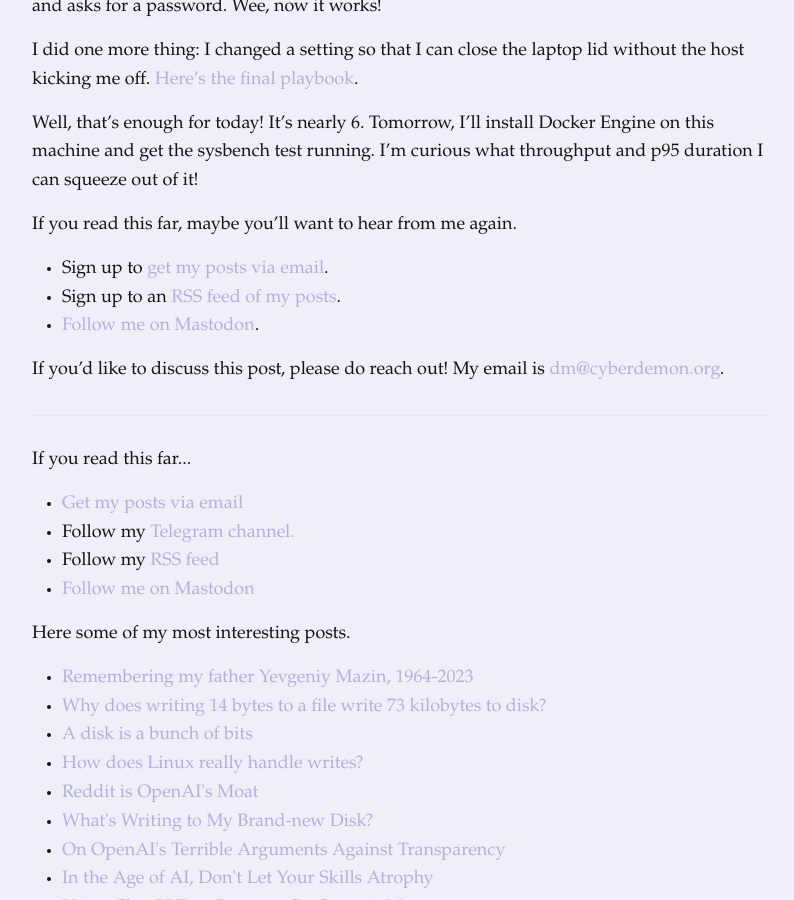
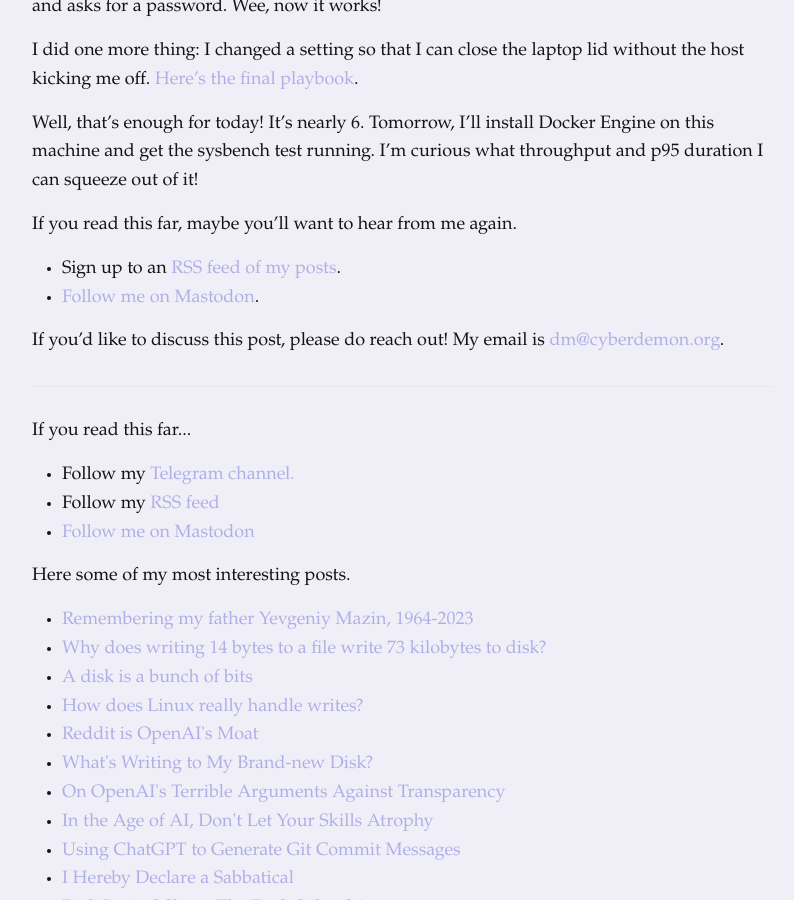
Before and after one commit to dmazin/dmazin.github.io, a Jekyll site: the page built from _posts/2023-03-07-lab.md, in a window 1280 px wide and 900 px high, scrolled down 5727 px. Shown: the whole window, without its empty margins (238-1032 px from the left). Built offline with Jekyll 4.4.1, drawn with Linux system fonts in a browser that asks for light colours.

Commit message:
remove references to the garbage website known as substack

```diff
--- a/_includes/footer.html
+++ b/_includes/footer.html
@@ -2,12 +2,6 @@
   <div>
     <p>If you read this far...</p>
     <ul>
-      <li>
-        <a
-          href="https://cyberdemon.substack.com/?r=kk1l&utm_campaign=pub&utm_medium=web"
-          >Get my posts via email</a
-        >
-      </li>
       <li>
         Follow my <a href="https://t.me/cyberdemon6">Telegram channel.</a>
       </li>
--- a/_posts/2023-03-07-lab.md
+++ b/_posts/2023-03-07-lab.md
@@ -128,7 +128,6 @@
 Well, that’s enough for today! It’s nearly 6. Tomorrow, I’ll install Docker Engine on this machine and get the sysbench test running. I’m curious what throughput and p95 duration I can squeeze out of it!
 
 If you read this far, maybe you’ll want to hear from me again.
-* Sign up to [get my posts via email](https://cyberdemon.substack.com/?r=kk1l&utm_campaign=pub&utm_medium=web).
 * Sign up to an [RSS feed of my posts](/feed.xml).
 * [Follow me on Mastodon](https://file-explorers.club/@dmitry).
 
```
Also changed, not shown: _posts/2023-07-19-bunch-of-bits.md (+1 -1 lines), _posts/2023-08-17-io-inflation.md (+1 -1 lines).
